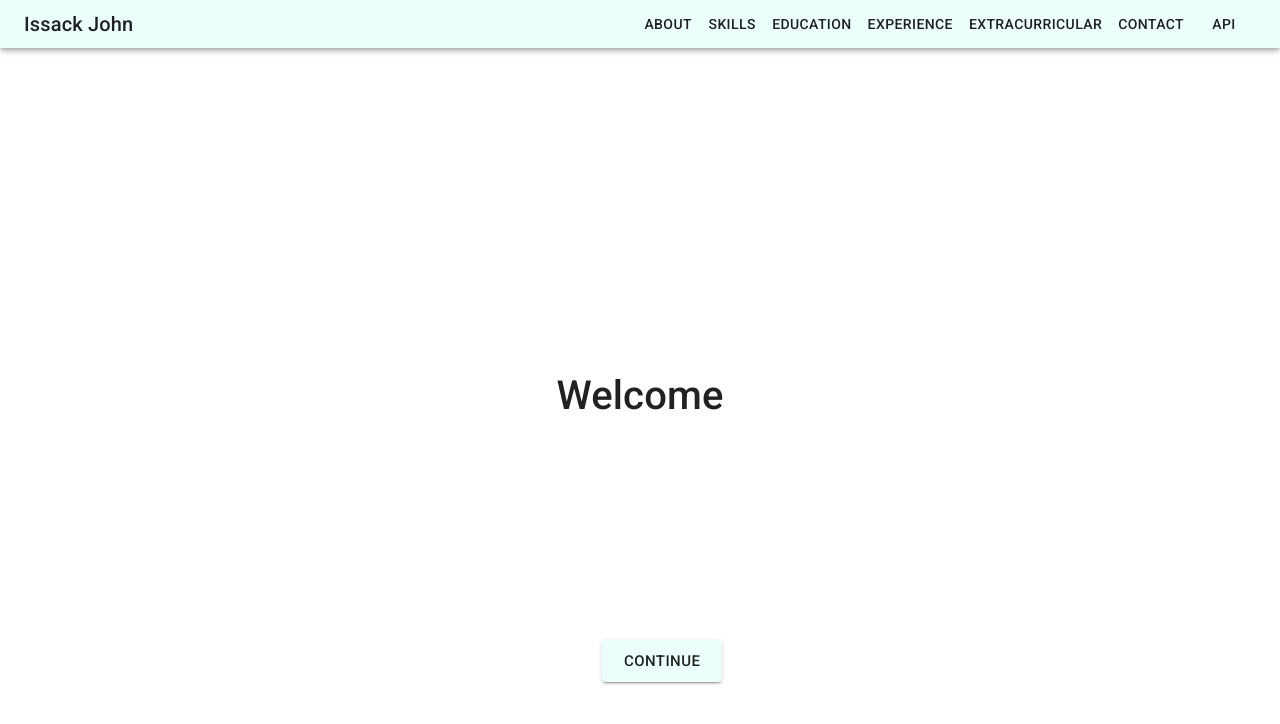
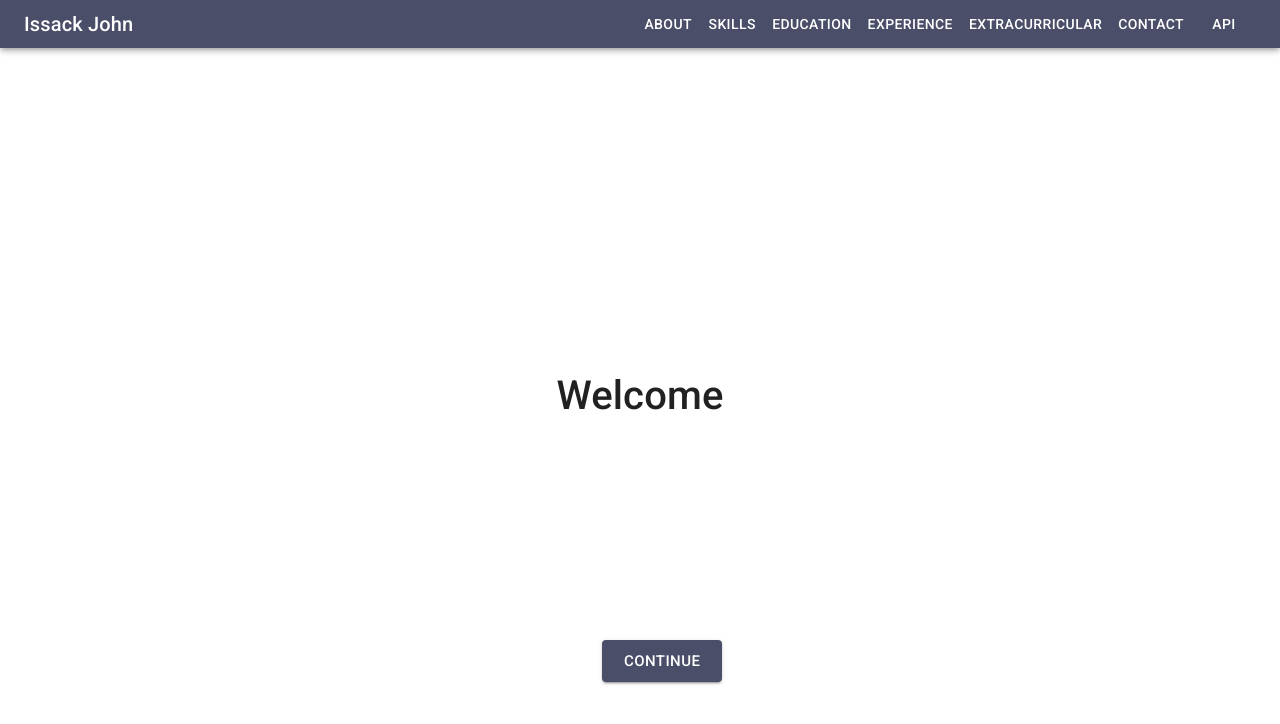
Before and after one commit to issackj1/react-site, a React (Create React App) app: page / in a window 1280 px wide. Shown: the top 724 px of the page. Built offline with nearby package versions, Linux system fonts and the light colour scheme.

Commit message:
change primary color and sercondary color

```diff
--- a/src/components/Home.tsx
+++ b/src/components/Home.tsx
@@ -112,7 +112,6 @@ export const Home: React.FC<Props> = (props) => {
 				</ParallaxLayer>
 			) }
 
-
 			{
 				backToTop.map((object, i) => <ParallaxLayer key={ i } offset={ i + 0.7 + 1 } speed={ 1 }
 				                                            style={ {
--- a/src/theme.js
+++ b/src/theme.js
@@ -5,10 +5,10 @@ import { createMuiTheme, responsiveFontSizes } from '@material-ui/core/styles';
 const theme = createMuiTheme({
     palette: {
         primary: {
-            main: '#ebfffb',
+            main: '#4a4e69',
         },
         secondary: {
-            main: '#c4fff9',
+            main: '#9a8c98',
         },
         error: {
             main: red.A400,
```
